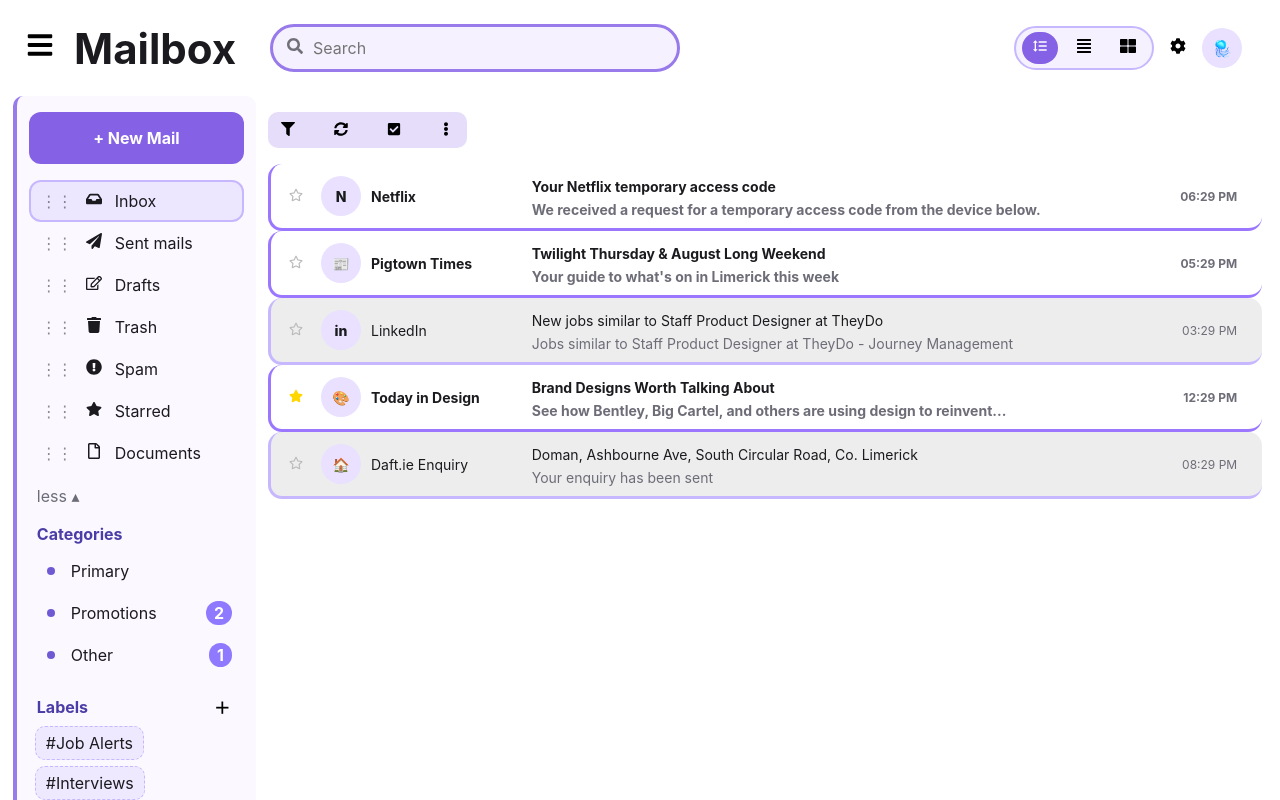
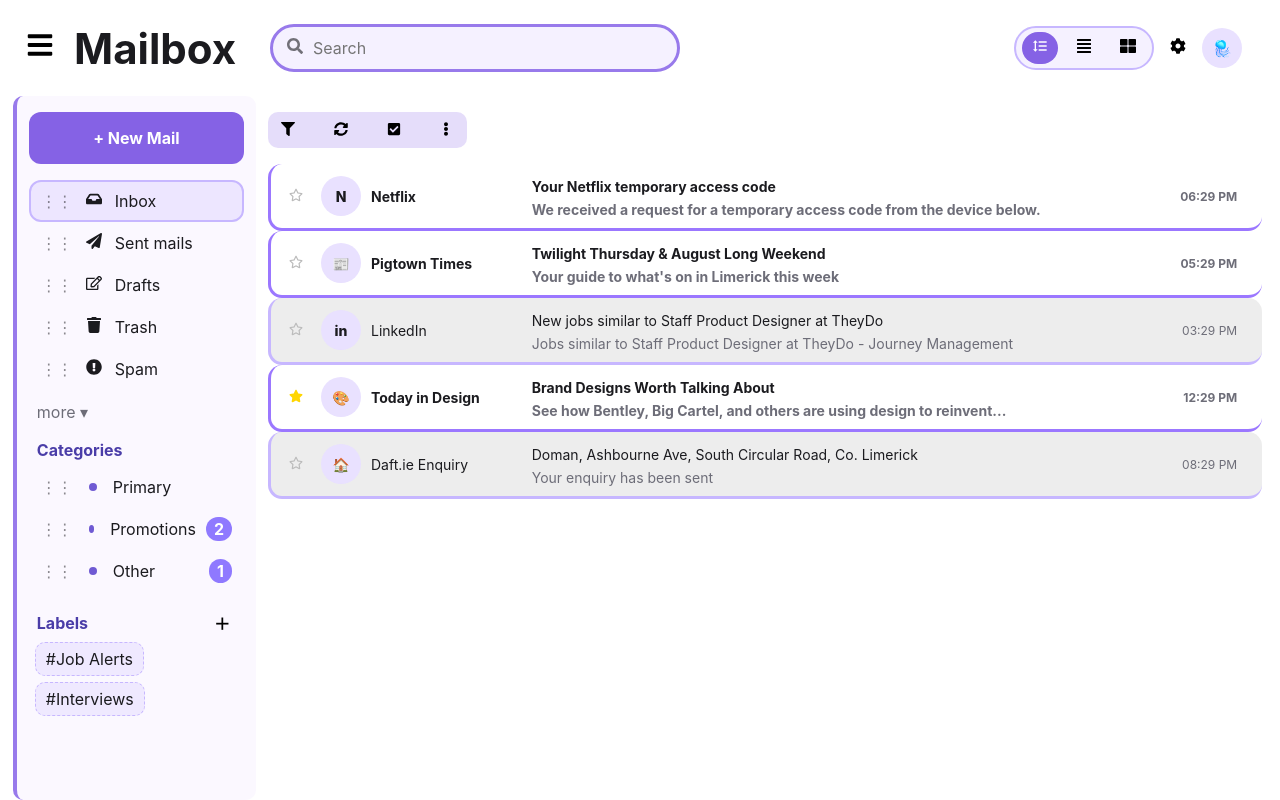
Before and after one commit to suppixie/mailbox, a React (Create React App) app: page / in a window 1280 px wide. Built offline with nearby package versions, Linux system fonts and the light colour scheme.

Commit message:
chnaged the default folders visibility

```diff
--- a/src/components/Sidebar/Sidebar.css
+++ b/src/components/Sidebar/Sidebar.css
@@ -25,7 +25,7 @@
   padding: 2vh 0;
 }
 .compose-btn:hover {
-  background: #7a66e6;
+  background: #6452ce;
 }
 .section{
   margin:18px 8px 6px;
@@ -69,9 +69,10 @@
   padding:2px 8px;
   font-weight:700}
 
-.less{
+.more{
   margin:12px 8px;
-  color:var(--muted)}
+  color:var(--muted);
+cursor: pointer;}
 
 .pill{
   background:#8f79ff;color:white;
@@ -103,4 +104,7 @@
   border:1px dashed var(--stroke);
   border-radius:10px;
   padding:6px 10px;
-  width:max-content}
+  width:max-content;
+  cursor: pointer;}
+.labels li:hover{
+  background:#dcd6ff;}
--- a/src/components/Sidebar/Sidebar.js
+++ b/src/components/Sidebar/Sidebar.js
@@ -1,4 +1,4 @@
-import React, { useMemo, useState } from "react";
+import React, { useState } from "react";
 import "./Sidebar.css";
 
 export default function Sidebar({
@@ -11,7 +11,10 @@
   onDropItem,
   onOpenCompose,
 }) {
+  const [showAllFolders, setShowAllFolders] = useState(false);
   const [dragFolderId, setDragFolderId] = useState(null);
+
+
 
   const onDragStartFolder = (id, ev) => {
     setDragFolderId(id);
@@ -23,15 +26,35 @@
   };
 
   const onDrop = (targetId, ev) => {
+  ev.preventDefault();
   const data = ev.dataTransfer.getData("application/x-mailbox");
   if (!data) return;
+
   const item = JSON.parse(data);
+
+  if (item.type === "folder-reorder" && item.id !== targetId) {
+    const updated = [...folders];
+    const fromIndex = updated.findIndex(f => f.id === item.id);
+    const toIndex = updated.findIndex(f => f.id === targetId);
+
+    if (fromIndex > -1 && toIndex > -1) {
+      const [moved] = updated.splice(fromIndex, 1);
+      updated.splice(toIndex, 0, moved);
+      setFolderOrder(updated);
+    }
+  } else if (item.type === "email") {
     onDropItem(item, targetId);
+  }
+
   setDragFolderId(null);
 };
 
   const top = folders.slice(0, folders.findIndex((f) => f.id === "documents") + 1);
   const categories = folders.filter((f) => f.isCategory);
+
+  const defaultCount = 5;
+  const foldersToShow = showAllFolders ? top : top.slice(0, defaultCount);
+  const hasMore = top.length > defaultCount;
 
   const counterFor = (id) => {
     if (id === "primary") return counters.primary;
@@ -45,7 +68,7 @@
       <button className="compose-btn" onClick={onOpenCompose}>+ New Mail</button>
 
       <ul className="folder-list" role="listbox" aria-label="Folders">
-        {top.map((f) => (
+       {foldersToShow.map((f) => (
           <li
             key={f.id}
             className={`folder-item ${activeFolderId === f.id ? "active" : ""}`}
@@ -58,12 +81,16 @@
            <span className="drag-handle">⋮⋮</span>
       <span className="icon" aria-hidden>{React.createElement(f.icon)}</span>
       <span className="name">{f.name}</span>
-            {/* {!f.isCategory && f.id === "drafts" ? <span className="count">3</span> : null} */}
     </li>
   ))}
 </ul>
 
-      <div className="less">less ▴</div>
+{hasMore && !showAllFolders && (
+  <div className="more" onClick={() => setShowAllFolders(true)}>more ▾</div>
+)}
+{hasMore && showAllFolders && (
+  <div className="more" onClick={() => setShowAllFolders(false)}>less ▴</div>
+)}
 
       <div className="section">Categories</div>
       <ul className="folder-list">
@@ -77,6 +104,7 @@
             onDrop={(e) => onDrop(f.id, e)}
             onClick={() => onSelectFolder(f.id)}
           >
+            <span className="drag-handle">⋮⋮</span>
             <span className="dot" />
             <span className="name">{f.name}</span>
             {counterFor(f.id) > 0 && <span className="pill">{counterFor(f.id)}</span>}
@@ -87,7 +115,7 @@
       <div className="section labels-head">Labels <button className="add">＋</button></div>
       <ul className="labels">
         {labels.map((l) => (
-          <li key={l}>#{l}</li>
+          <li key={l} onClick={() => onSelectFolder(l)}>#{l}</li>
         ))}
       </ul>
     </div>
```
Lines whose indentation alone changed are shown as unchanged.
